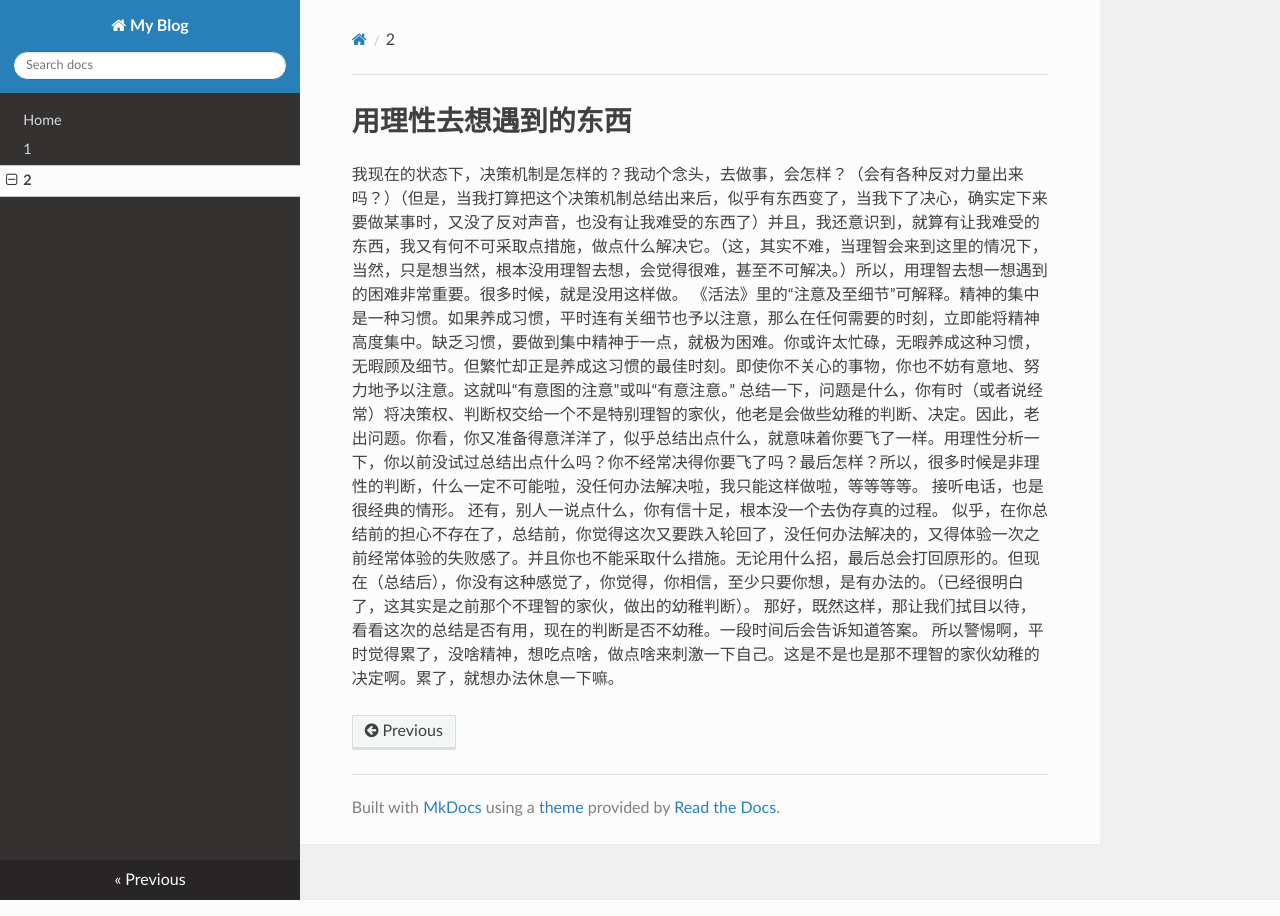
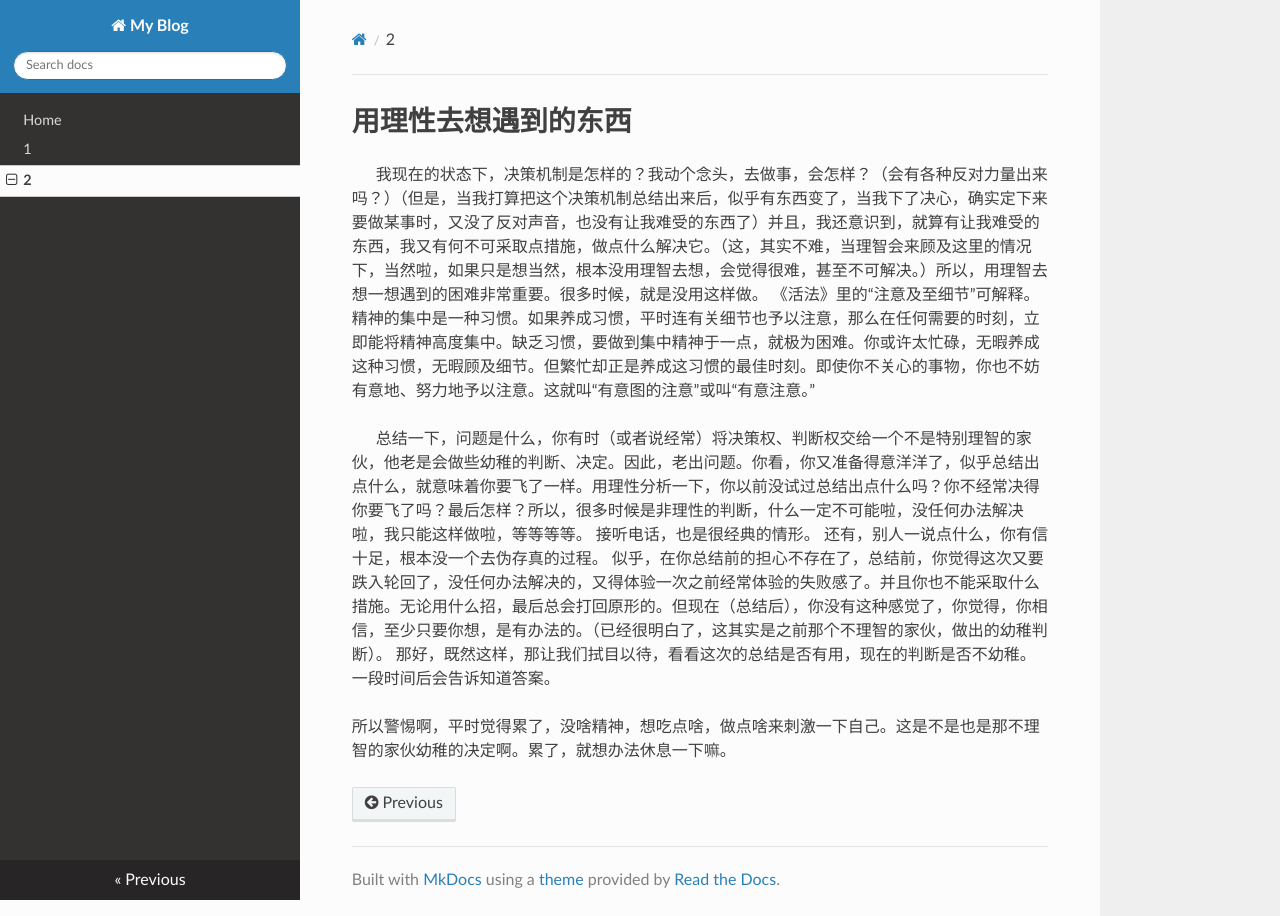
Before and after one commit to lizkca/theblog, an MkDocs documentation site: the page built from docs/2.md, in a window 1280 px wide. Built offline with MkDocs 1.6.1, drawn with Linux system fonts in a browser that asks for light colours; nearby versions of some CDN libraries.

```diff
--- a/docs/2.md
+++ b/docs/2.md
@@ -1,10 +1,12 @@
 # 用理性去想遇到的东西
 
-我现在的状态下，决策机制是怎样的？我动个念头，去做事，会怎样？（会有各种反对力量出来吗？）（但是，当我打算把这个决策机制总结出来后，似乎有东西变了，当我下了决心，确实定下来要做某事时，又没了反对声音，也没有让我难受的东西了）并且，我还意识到，就算有让我难受的东西，我又有何不可采取点措施，做点什么解决它。（这，其实不难，当理智会来到这里的情况下，当然，只是想当然，根本没用理智去想，会觉得很难，甚至不可解决。）所以，用理智去想一想遇到的困难非常重要。很多时候，就是没用这样做。
+&emsp;&emsp;我现在的状态下，决策机制是怎样的？我动个念头，去做事，会怎样？（会有各种反对力量出来吗？）（但是，当我打算把这个决策机制总结出来后，似乎有东西变了，当我下了决心，确实定下来要做某事时，又没了反对声音，也没有让我难受的东西了）并且，我还意识到，就算有让我难受的东西，我又有何不可采取点措施，做点什么解决它。（这，其实不难，当理智会来顾及这里的情况下，当然啦，如果只是想当然，根本没用理智去想，会觉得很难，甚至不可解决。）所以，用理智去想一想遇到的困难非常重要。很多时候，就是没用这样做。
 《活法》里的“注意及至细节”可解释。精神的集中是一种习惯。如果养成习惯，平时连有关细节也予以注意，那么在任何需要的时刻，立即能将精神高度集中。缺乏习惯，要做到集中精神于一点，就极为困难。你或许太忙碌，无暇养成这种习惯，无暇顾及细节。但繁忙却正是养成这习惯的最佳时刻。即使你不关心的事物，你也不妨有意地、努力地予以注意。这就叫“有意图的注意”或叫“有意注意。”
-总结一下，问题是什么，你有时（或者说经常）将决策权、判断权交给一个不是特别理智的家伙，他老是会做些幼稚的判断、决定。因此，老出问题。你看，你又准备得意洋洋了，似乎总结出点什么，就意味着你要飞了一样。用理性分析一下，你以前没试过总结出点什么吗？你不经常决得你要飞了吗？最后怎样？所以，很多时候是非理性的判断，什么一定不可能啦，没任何办法解决啦，我只能这样做啦，等等等等。
+
+&emsp;&emsp;总结一下，问题是什么，你有时（或者说经常）将决策权、判断权交给一个不是特别理智的家伙，他老是会做些幼稚的判断、决定。因此，老出问题。你看，你又准备得意洋洋了，似乎总结出点什么，就意味着你要飞了一样。用理性分析一下，你以前没试过总结出点什么吗？你不经常决得你要飞了吗？最后怎样？所以，很多时候是非理性的判断，什么一定不可能啦，没任何办法解决啦，我只能这样做啦，等等等等。
 接听电话，也是很经典的情形。
 还有，别人一说点什么，你有信十足，根本没一个去伪存真的过程。
 似乎，在你总结前的担心不存在了，总结前，你觉得这次又要跌入轮回了，没任何办法解决的，又得体验一次之前经常体验的失败感了。并且你也不能采取什么措施。无论用什么招，最后总会打回原形的。但现在（总结后），你没有这种感觉了，你觉得，你相信，至少只要你想，是有办法的。（已经很明白了，这其实是之前那个不理智的家伙，做出的幼稚判断）。
 那好，既然这样，那让我们拭目以待，看看这次的总结是否有用，现在的判断是否不幼稚。一段时间后会告诉知道答案。
+
 所以警惕啊，平时觉得累了，没啥精神，想吃点啥，做点啥来刺激一下自己。这是不是也是那不理智的家伙幼稚的决定啊。累了，就想办法休息一下嘛。
```
Also changed, not shown: docs/3.md (added, +14 -0 lines).
